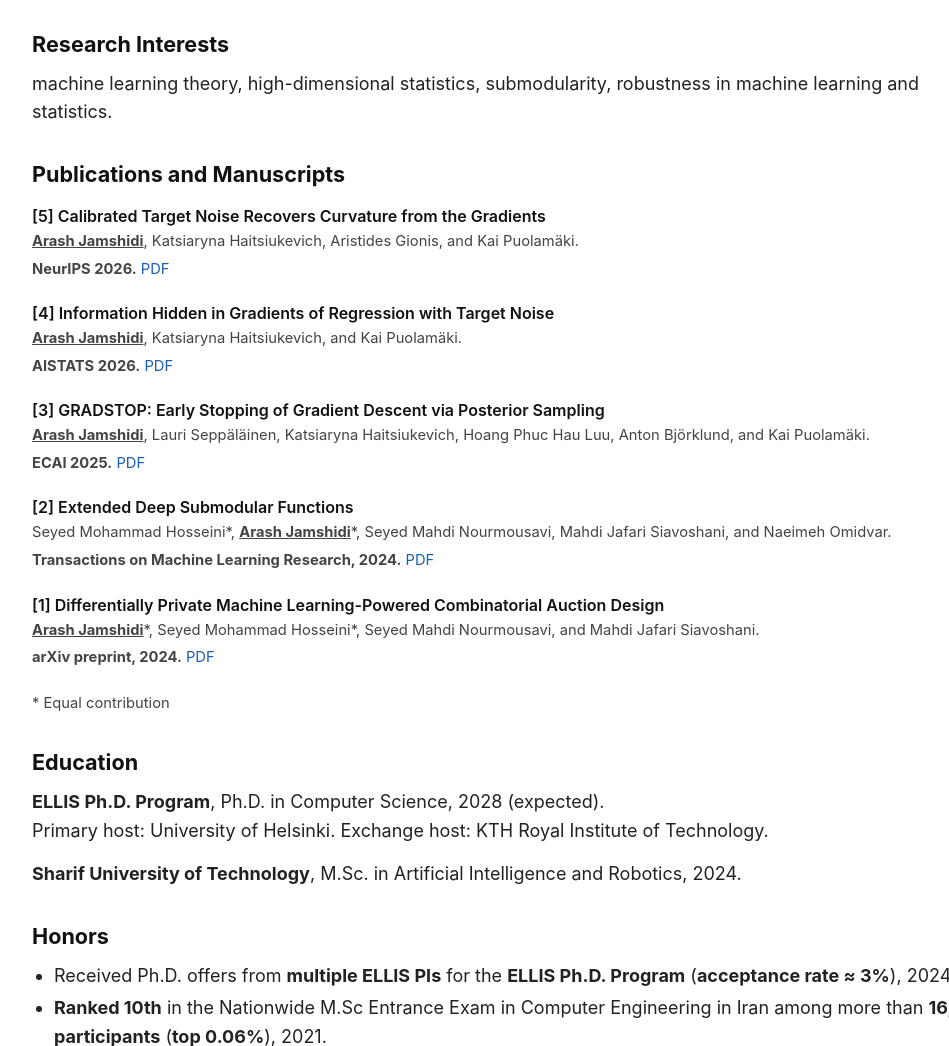
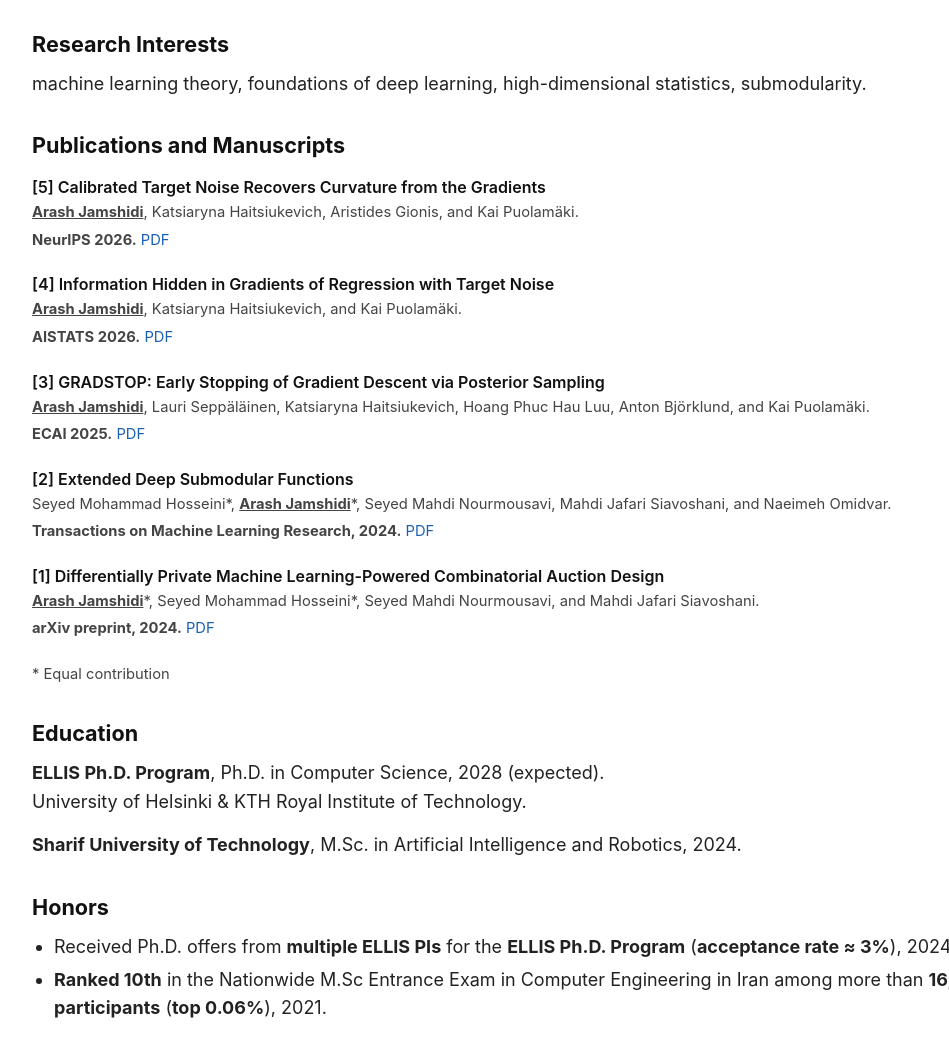
Before and after one commit to ArashJamshidi/ArashJamshidi.github.io, a plain HTML site: page index.html in a window 1280 px wide. Shown: the part 320-1366 px from the top of the page, without its empty margins (128-1077 px from the left). Drawn offline with Linux system fonts and the light colour scheme.

Commit message:
Update index.html

```diff
--- a/index.html
+++ b/index.html
@@ -36,8 +36,7 @@
     <section id="research-interests">
       <h2>Research Interests</h2>
       <p>
-        machine learning theory, high-dimensional statistics, submodularity,
-        robustness in machine learning and statistics.
+        machine learning theory, foundations of deep learning, high-dimensional statistics, submodularity.
       </p>
     </section>
 
@@ -91,7 +90,7 @@
       <h2>Education</h2>
       <p>
         <strong>ELLIS Ph.D. Program</strong>, Ph.D. in Computer Science, 2028 (expected).<br>
-        Primary host: University of Helsinki. Exchange host: KTH Royal Institute of Technology.
+        University of Helsinki & KTH Royal Institute of Technology.
       </p>
       <p>
         <strong>Sharif University of Technology</strong>, M.Sc. in Artificial Intelligence and Robotics, 2024.
```
